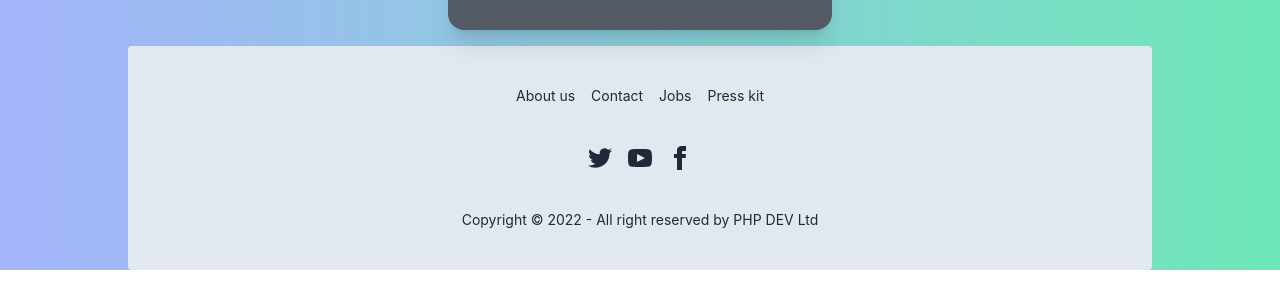
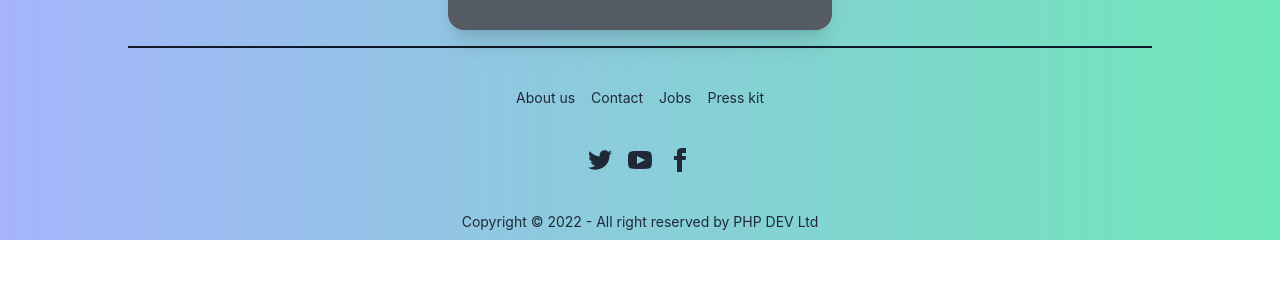
Before and after one commit to zahidhasan125/php-dev-learning-platform-client, a React (Create React App) app: page /login in a window 1280 px wide. Shown: the part 510-797 px from the top of the page. Built offline with nearby package versions, Linux system fonts and the light colour scheme; no server answers; grey boxes are pictures that could not be loaded.

Commit message:
complete, dark mode is awesome in this project

```diff
--- a/src/pages/Footer/Footer.js
+++ b/src/pages/Footer/Footer.js
@@ -3,7 +3,7 @@ import { Link } from 'react-router-dom';
 
 const Footer = () => {
     return (
-        <footer className=" lg:w-4/5 mx-auto mt-4 footer footer-center p-10 bg-slate-200 dark:bg-slate-400 text-base-content rounded">
+        <footer className=" lg:w-4/5 mx-auto mt-4 footer footer-center pt-10 pb-2 border-t-2 border-gray-900 text-base-content dark:text-white dark:border-slate-500">
             <div className="grid grid-flow-col gap-4">
                 <Link className="link link-hover">About us</Link>
                 <Link className="link link-hover">Contact</Link>
--- a/src/pages/Home/Home.js
+++ b/src/pages/Home/Home.js
@@ -11,7 +11,7 @@ const Home = () => {
     const courseList = useLoaderData();
     return (
         <div className='w-4/5 mx-auto mt-4'>
-            <div className='text-base-400 dark:text-green-600 py-4 text-center'>
+            <div className='text-base-400 dark:text-green-600 py-4 text-center w-full md:w-3/4 lg:w-3/5 mx-auto'>
                 <h1 className='text-4xl font-bold underline'>Welcome</h1>
                 <h4 className='text-2xl font-semibold'>Welcome to the PHP.DEV free interactive PHP tutorial.</h4>
                 <p className='text-lg'>Whether you are an experienced programmer or not, this website is intended for everyone who wishes to learn the PHP programming language.</p>
```
